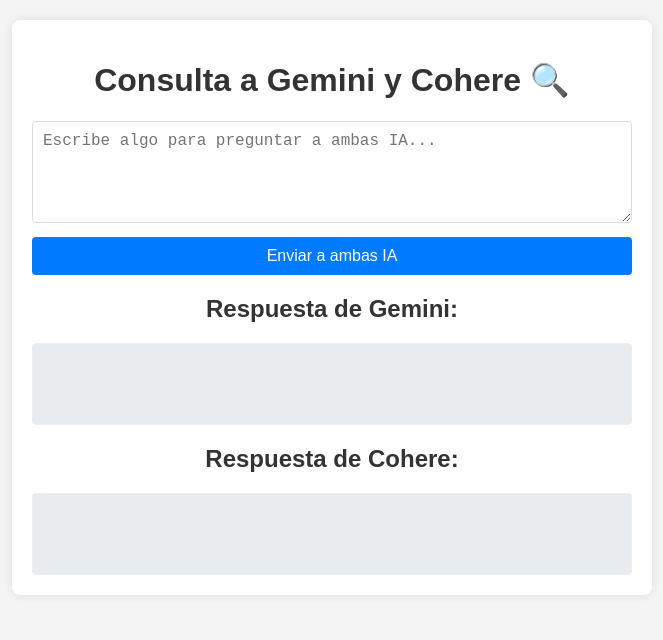
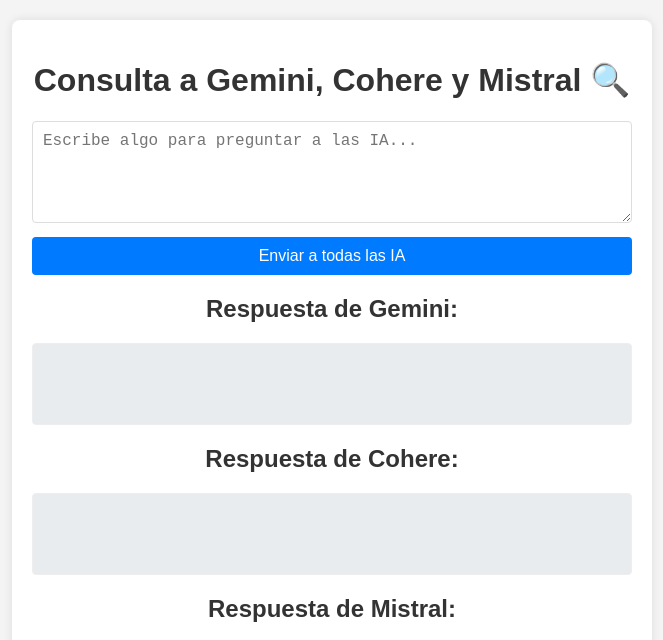
Before and after one commit to Daniel-Gonzalez777/Taller-asincronia, a plain HTML site: page punto2/api_IA/index.html in a window 1280 px wide. Shown: the whole page, without its empty margins (308-971 px from the left). Drawn offline with Linux system fonts and the light colour scheme.

Commit message:
Actualizado index.html

```diff
--- a/punto2/api_IA/index.html
+++ b/punto2/api_IA/index.html
@@ -3,7 +3,7 @@
 <head>
   <meta charset="UTF-8" />
   <meta name="viewport" content="width=device-width, initial-scale=1.0"/>
-  <title>Gemini y Cohere API App</title>
+  <title>Gemini, Cohere y Mistral API App</title>
   <style>
     body {
       font-family: sans-serif;
@@ -76,9 +76,9 @@
 <body>
 
   <div class="container">
-    <h1>Consulta a Gemini y Cohere 🔍</h1>
-    <textarea id="inputText" placeholder="Escribe algo para preguntar a ambas IA..."></textarea>
-    <button onclick="sendToAIs()">Enviar a ambas IA</button>
+    <h1>Consulta a Gemini, Cohere y Mistral 🔍</h1>
+    <textarea id="inputText" placeholder="Escribe algo para preguntar a las IA..."></textarea>
+    <button onclick="sendToAIs()">Enviar a todas las IA</button>
     <div class="loader" id="loader"></div>
 
     <h2>Respuesta de Gemini:</h2>
@@ -86,6 +86,9 @@
 
     <h2>Respuesta de Cohere:</h2>
     <div class="responseContainer" id="responseCohere"></div>
+
+    <h2>Respuesta de Mistral:</h2>
+    <div class="responseContainer" id="responseMistral"></div>
   </div>
   <script src="script.js"></script>
 </body>
```
